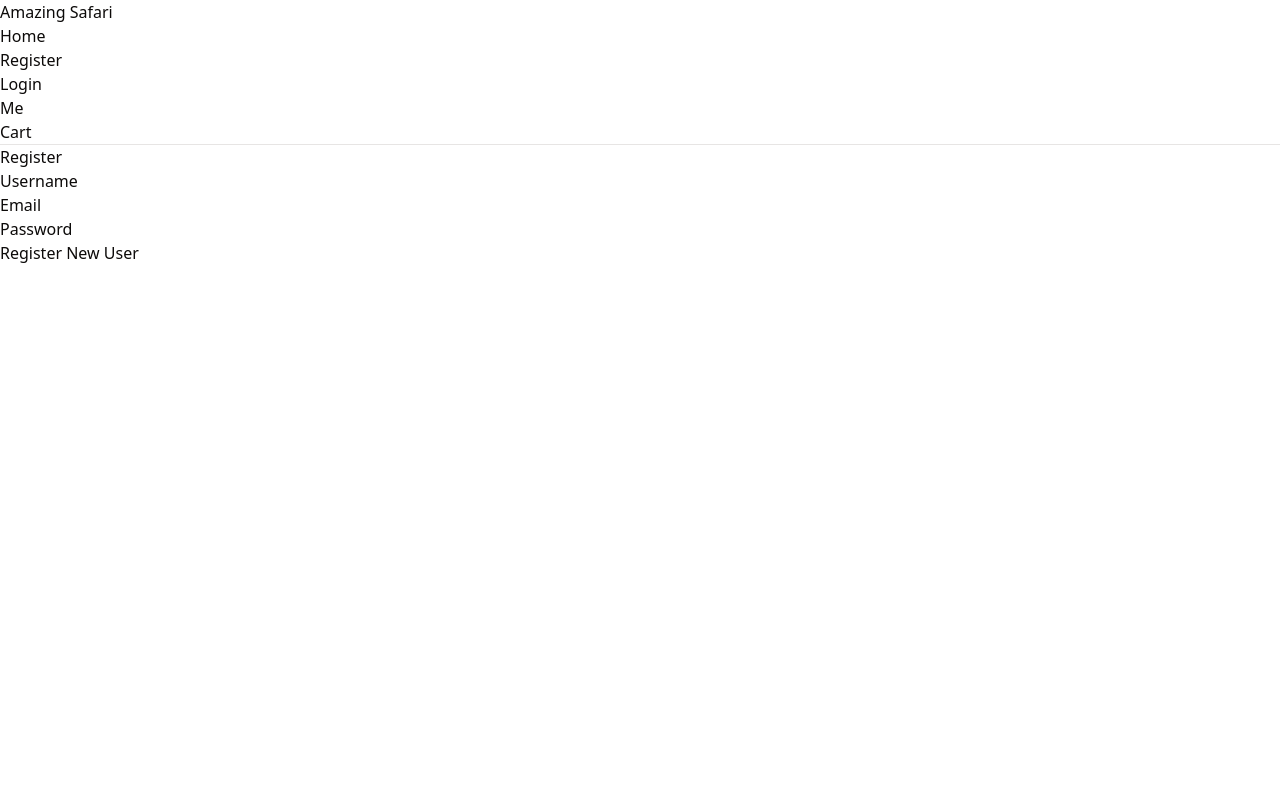
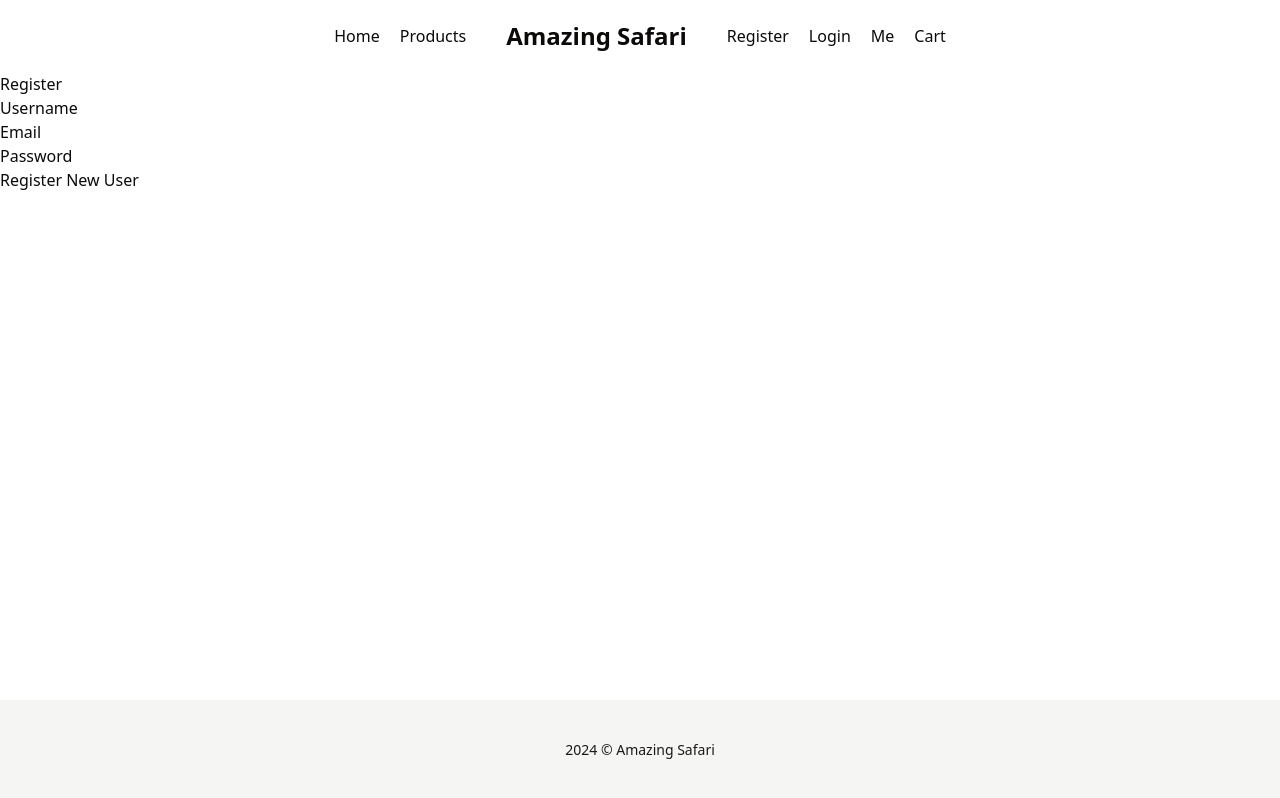
Before and after one commit to mhaidarhanif/amazingsafari-frontend, a React (Vite) app: page /register in a window 1280 px wide. Built offline with nearby package versions, Linux system fonts and the light colour scheme.

Commit message:
feat: improve layout styles

```diff
--- a/src/components/shared/products-grid.tsx
+++ b/src/components/shared/products-grid.tsx
@@ -17,11 +17,11 @@ export function ProductsGrid({ products }: { products: Product[] }) {
                   alt={product.name}
                   width={200}
                   height={200}
-                  className="rounded-t-lg w-full object-contain"
+                  className="rounded-t-lg w-full object-contain bg-stone-200"
                 />
               </CardHeader>
 
-              <CardContent>
+              <CardContent className="py-4">
                 <h4 className="text-lg font-bold">{product.name}</h4>
                 <p>{convertToIDR(product.price)}</p>
               </CardContent>
--- a/src/components/ui/card.tsx
+++ b/src/components/ui/card.tsx
@@ -8,10 +8,7 @@ const Card = React.forwardRef<
 >(({ className, ...props }, ref) => (
   <div
     ref={ref}
-    className={cn(
-      "rounded-lg border bg-card text-card-foreground shadow-sm",
-      className
-    )}
+    className={cn("rounded-lg bg-card text-card-foreground", className)}
     {...props}
   />
 ));
@@ -60,7 +57,7 @@ const CardContent = React.forwardRef<
   HTMLDivElement,
   React.HTMLAttributes<HTMLDivElement>
 >(({ className, ...props }, ref) => (
-  <div ref={ref} className={cn("p-4 pt-0", className)} {...props} />
+  <div ref={ref} className={cn(className)} {...props} />
 ));
 CardContent.displayName = "CardContent";
 
--- a/src/routes/home.tsx
+++ b/src/routes/home.tsx
@@ -19,8 +19,8 @@ export function HomeRoute() {
   const { products } = useLoaderData() as Awaited<ReturnType<typeof loader>>;
 
   return (
-    <>
+    <div className="p-10">
       <ProductsGrid products={products} />
-    </>
+    </div>
   );
 }
--- a/src/routes/root.tsx
+++ b/src/routes/root.tsx
@@ -4,13 +4,37 @@ import { CookiesProvider } from "react-cookie";
 export function RootRoute() {
   return (
     <CookiesProvider defaultSetOptions={{ path: "/" }}>
-      <header>
-        <h1>Amazing Safari</h1>
-        <nav>
-          <ul>
+      <div className="flex flex-col min-h-screen">
+        <SiteNavigation />
+
+        <main className="flex-[1]">
+          <Outlet />
+        </main>
+
+        <SiteFooter />
+      </div>
+    </CookiesProvider>
+  );
+}
+
+function SiteNavigation() {
+  return (
+    <nav className="flex justify-center py-5 px-5 sm:px-10">
+      <div className="flex gap-10 items-center">
+        <ul className="inline-flex gap-5">
           <li>
             <Link to="/">Home</Link>
           </li>
+          <li>
+            <Link to="/products">Products</Link>
+          </li>
+        </ul>
+
+        <div>
+          <h1 className="text-2xl font-bold">Amazing Safari</h1>
+        </div>
+
+        <ul className="inline-flex gap-5">
           <li>
             <Link to="/register">Register</Link>
           </li>
@@ -24,14 +48,19 @@ export function RootRoute() {
             <Link to="/cart">Cart</Link>
           </li>
         </ul>
+      </div>
     </nav>
-      </header>
-
-      <hr />
-
-      <main>
-        <Outlet />
-      </main>
-    </CookiesProvider>
   );
 }
+
+function SiteFooter() {
+  const year = new Date().getFullYear();
+
+  return (
+    <footer className="p-5 sm:p-10 bg-accent flex justify-center">
+      <p className="text-sm text-accent-foreground">
+        {year} &copy; Amazing Safari
+      </p>
+    </footer>
+  );
+}
```
Lines whose indentation alone changed are shown as unchanged.
